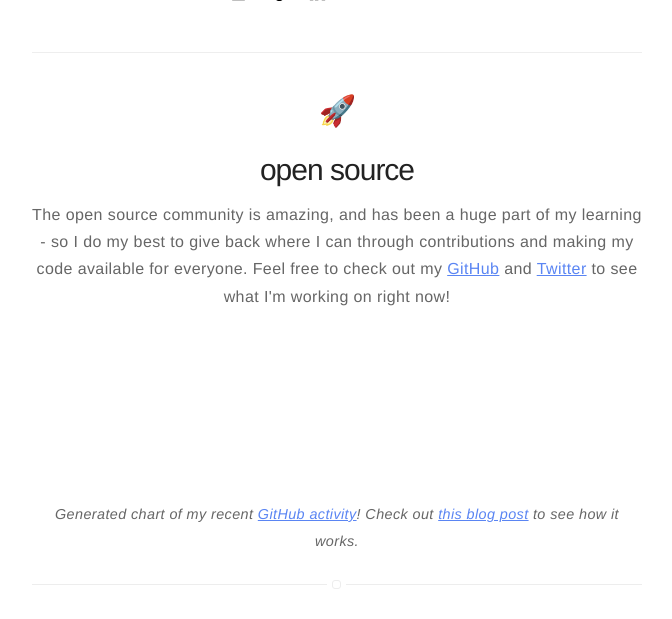
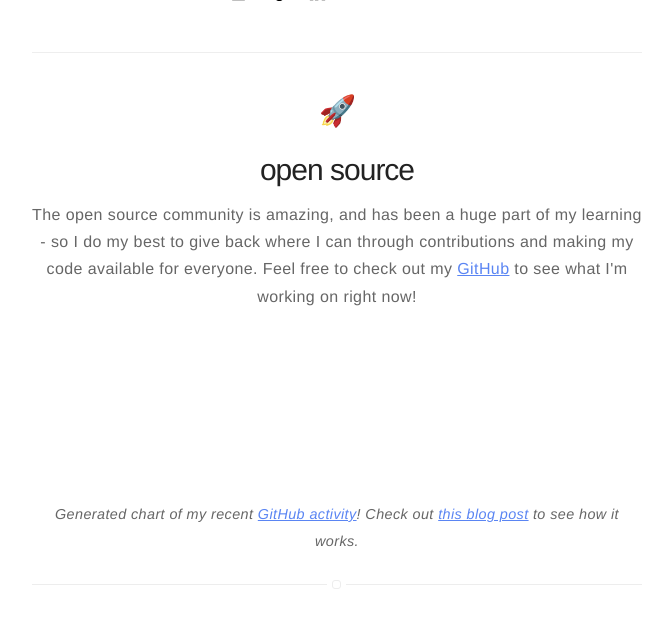
Before and after one commit to bobheadxi/bobheadxi.github.io, a Jekyll site: the page built from open-source/index.html, in a window 1280 px wide and 900 px high, scrolled down 412 px, cut to the strip 0-619 px from the top of the window. Shown: the whole strip, without its empty margins (303-975 px from the left). Built offline with Jekyll 4.4.1, drawn with Linux system fonts in a browser that asks for light colours; nearby versions of some CDN libraries; emoji names are drawn with the system emoji font.

Commit message:
remove link to twitter

```diff
--- a/open-source/index.html
+++ b/open-source/index.html
@@ -10,8 +10,7 @@ title: Open Source
     The open source community is amazing, and has been a huge part of my learning
     - so I do my best to give back where I can through contributions and
     making my code available for everyone. Feel free to check out my
-    <a href="https://github.com/bobheadxi">GitHub</a> and
-    <a href="https://twitter.com/bobheadxi">Twitter</a> to see what I'm
+    <a href="https://github.com/bobheadxi">GitHub</a> to see what I'm
     working on right now!
 </p>
 
```
